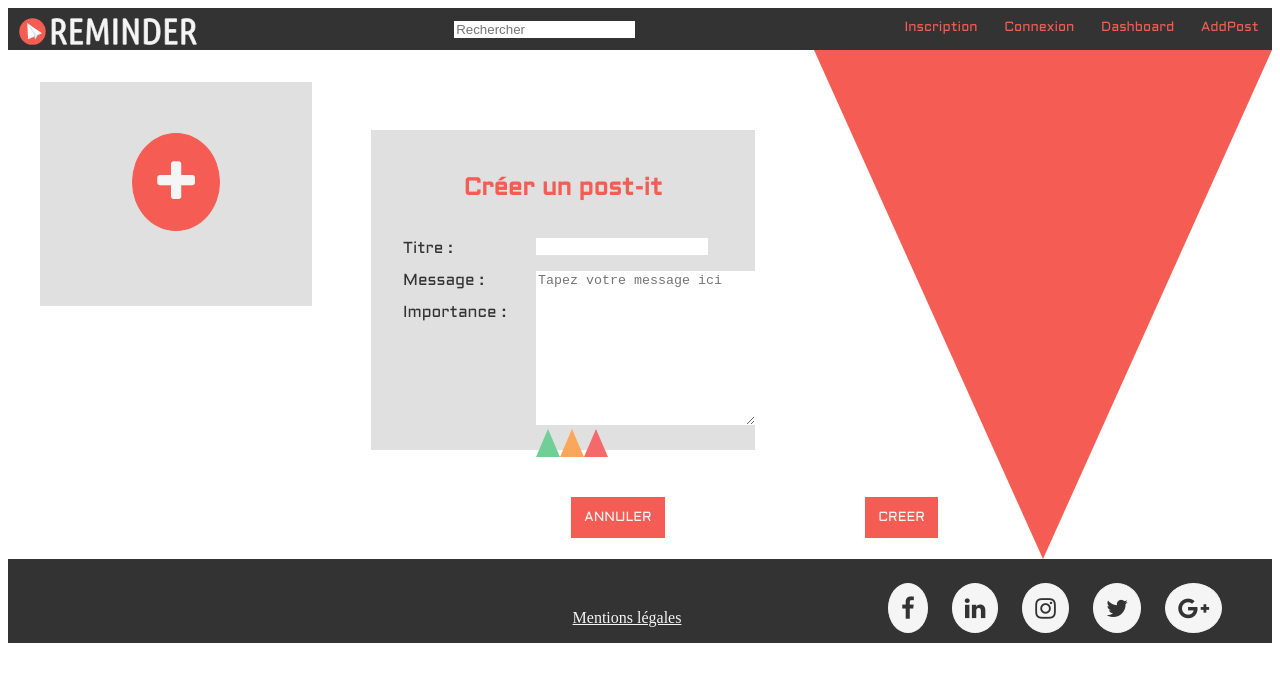
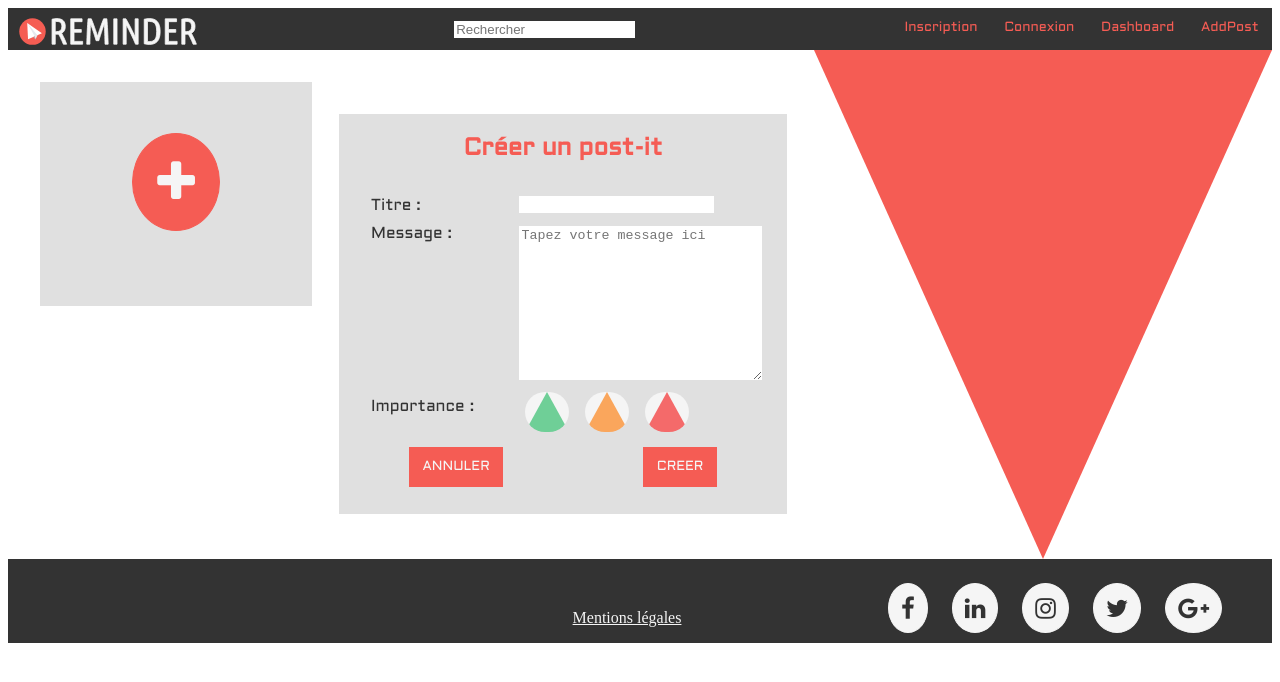
Before and after one commit to BylaneA/reminder, a React (Create React App) app in the folder front/: page /addPost in a window 1280 px wide. Shown: the top 682 px of the page. Built offline with nearby package versions, Linux system fonts and the light colour scheme.

Commit message:
Modification de la page AddPost

```diff
--- a/front/src/assets/css/style.css
+++ b/front/src/assets/css/style.css
@@ -55,7 +55,10 @@ header a {
   width: 32em;
   background-color: #333;
   padding: 1em;
-  margin: 4em 0em 4em 15em; }
+  margin: 3em 0em 3em 15em; }
+
+.concept-h1 {
+  margin-top: 1em; }
 
 .concept p {
   color: #F5F5F5;
@@ -122,7 +125,9 @@ header a {
   background-color: #F55C54;
   color: #F5F5F5;
   border: none;
-  padding: 1em;
+  padding: 1em; }
+
+.button-register, .button-login {
   margin-left: 15em;
   margin-top: 3em; }
 
@@ -157,32 +162,46 @@ header a {
 
 /*------------ Main AddPost-------------- */
 .contain-addPost {
-  width: 24em;
-  height: 20em;
+  width: 28em;
+  height: 25em;
   background-color: #E0E0E0;
-  margin-top: 5em; }
+  margin-top: 4em; }
+
+.contain-addPost h1 {
+  margin-top: 1em; }
 
 .labels-addPost {
   color: #333;
   font-family: "Aldrich", sans-serif; }
 
 .labels-addPost label {
-  margin-top: 1em; }
+  margin-top: 0.8em;
+  width: 7em; }
+
+.labels-addPost label:nth-child(3n) {
+  margin-top: 9.8em; }
 
 .inputs-addPost input {
-  margin-top: 1em;
+  margin-top: 0.8em;
   border: none;
-  width: 12.6em; }
+  width: 14.3em;
+  margin-left: -1em; }
 
 .inputs-addPost textarea {
-  margin-top: 1.2em;
+  margin-top: 1em;
+  margin-left: -1em;
   border: none; }
 
 .green-importance, .orange-importance, .red-importance {
   width: 0;
   height: 0;
-  border-style: solid;
-  border-width: 0 12.5px 28px 12.5px; }
+  background-color: #F5F5F5;
+  border-left: 22px solid transparent;
+  border-right: 22px solid transparent;
+  border-bottom: 40px solid #000;
+  position: relative;
+  margin: 0.5em;
+  border-radius: 50px; }
 
 .green-importance {
   border-color: transparent transparent #6FCF97 transparent; }
@@ -194,10 +213,16 @@ header a {
   border-color: transparent transparent #F46A6A transparent; }
 
 .triangles-importance {
-  display: flex; }
+  display: flex;
+  margin-left: -1em; }
 
 .buttons-post {
-  display: flex; }
+  display: flex;
+  margin: auto;
+  justify-content: space-around; }
+
+.btn-delete-post, .btn-create-post {
+  margin-top: 0.5em; }
 
 /*------------ Footer-------------- */
 footer {
--- a/front/src/assets/scss/style.scss
+++ b/front/src/assets/scss/style.scss
@@ -73,8 +73,11 @@ header a {
 	width: 32em;
 	background-color: $blackColor;
 	padding: 1em;
-	margin: 4em 0em 4em 15em;
+	margin: 3em 0em 3em 15em;
 }
+
+.concept-h1 {
+  margin-top: 1em;}
 
 .concept p {
 	color: $whiteColor;
@@ -152,8 +155,11 @@ header a {
 	color: $whiteColor;
 	border: none;
 	padding: 1em;
-	margin-left:15em;
-	margin-top: 3em;
+}
+
+.button-register, .button-login {
+  margin-left:15em;
+  margin-top: 3em;
 }
 
 .link-forgot {
@@ -191,11 +197,14 @@ header a {
 
 /*------------ Main AddPost-------------- */
 .contain-addPost {
-	width: 24em;
-	height: 20em;
+	width: 28em;
+	height: 25em;
 	background-color: $greyColor;
-	margin-top: 5em;
+	margin-top: 4em;
 }
+
+.contain-addPost h1 {
+margin-top: 1em;}
 
 .labels-addPost {
 	color: $blackColor;
@@ -203,24 +212,37 @@ header a {
 }
 
 .labels-addPost label {
-	margin-top: 1em;
+	margin-top: 0.8em;
+	width: 7em;
 }
+
+.labels-addPost label:nth-child(3n) {
+  margin-top: 9.8em;
+}
+
 .inputs-addPost input {
-	margin-top: 1em;
+	margin-top: 0.8em;
 	border: none;
-	width: 12.6em;
+	width: 14.3em;
+	margin-left: -1em;
 }
 
 .inputs-addPost textarea {
-	margin-top: 1.2em;
+	margin-top: 1em;
+	 margin-left: -1em;
 	border: none;
 }
 
 .green-importance, .orange-importance, .red-importance {
 	width: 0;
 	height: 0;
-	border-style: solid;
-	border-width: 0 12.5px 28px 12.5px;
+	background-color: #F5F5F5;
+	border-left: 22px solid transparent;
+	border-right: 22px solid transparent;
+	border-bottom: 40px solid #000;
+	position: relative;
+	margin: 0.5em;
+	border-radius:50px;
 }
 
 .green-importance {
@@ -237,11 +259,18 @@ header a {
 
 .triangles-importance {
 	display: flex;
+	margin-left: -1em;
 }
 
 .buttons-post {
 	display: flex;
+	margin: auto;
+	justify-content: space-around;
 }
+
+.btn-delete-post, .btn-create-post {
+  margin-top: 0.5em;}
+
 /*------------ Footer-------------- */
 footer {
 	background-color: $blackColor;
--- a/front/src/components/pages/addPost.js
+++ b/front/src/components/pages/addPost.js
@@ -24,7 +24,7 @@ class AddPost extends Component {
 
         <div className="inputs-addPost">
           <input type="text" name="post-title" id="post-title"/>
-          <textarea type="text" name="post-message" id="post-message" rows="10" cols="25" placeholder="Tapez votre message ici">
+          <textarea type="text" name="post-message" id="post-message" rows="10" cols="28" placeholder="Tapez votre message ici">
           </textarea>
           <div className="triangles-importance">
             <div className="green-importance"></div>
--- a/front/src/components/pages/homePage.js
+++ b/front/src/components/pages/homePage.js
@@ -8,17 +8,15 @@ class Homepage extends Component {
 	      <div className="redTriangle"></div>
 	     </div>
       	<div className="concept">
-      		<h1>Notre concept</h1>
+      		<h1 className="concept-h1">Notre concept</h1>
       		<p>Vide, quantum, inquam, fallare, Torquate. oratio me istius philosophi non
 offendit; nam et complectitur verbis, quod vult, et dicit plane, quod
 intellegam; et tamen ego a philosopho, si afferat eloquentiam, non
-asperner, si non habeat, non admodum flagitem. re mihi non aeque
-satisfacit, et quidem locis pluribus. sed quot homines, tot sententiae.
+asperner, si non habeat et quidem locis pluribus. sed quot homines, tot sententiae.
 <br />
 Abusus enim multitudine hominum, quam tranquillis in rebus diutius
 rexit, ex agrestibus habitaculis urbes construxit multis opibus firmas
-et viribus, quarum ad praesens pleraeque licet Graecis nominibus
-appellentur, quae isdem ad arbitrium inposita sunt conditoris,
+et viribus, quae isdem ad arbitrium inposita sunt conditoris,
 primigenia tamen nomina non amittunt, quae eis Assyria lingua
 institutores veteres indiderunt.
 
```
